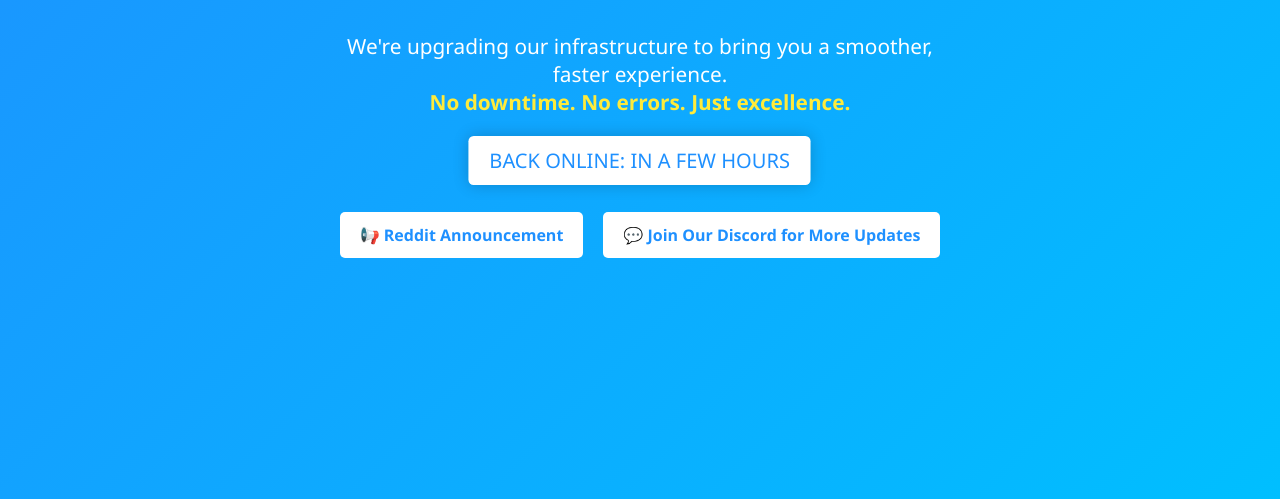
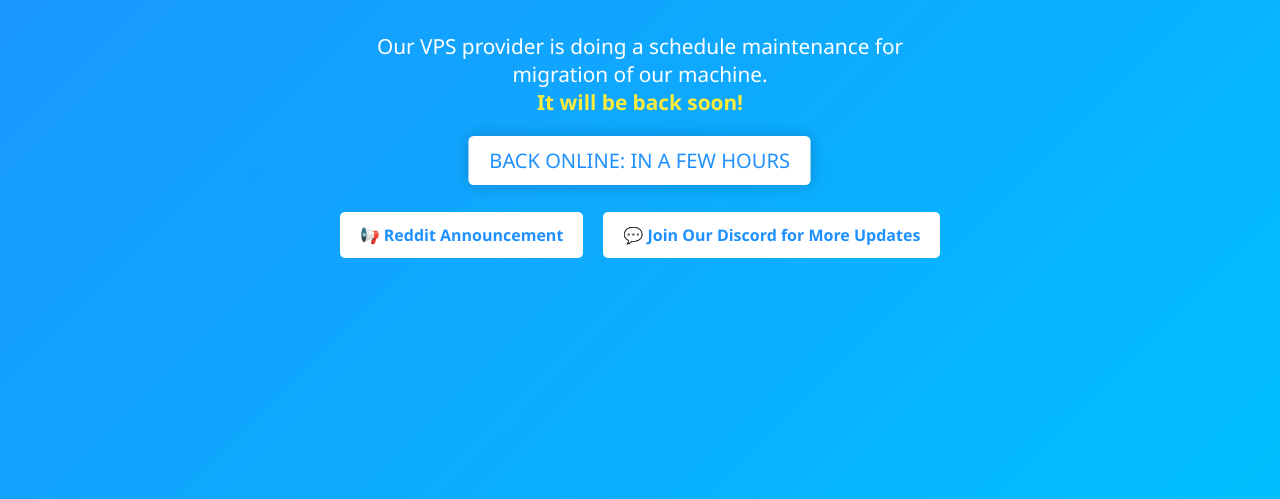
Before and after one commit to NovatraX/Downtime, a plain HTML site: page index.html in a window 1280 px wide. Shown: the part 341-840 px from the top of the page. Drawn offline with Linux system fonts and the light colour scheme.

Commit message:
Updated downtime reason

```diff
--- a/index.html
+++ b/index.html
@@ -86,8 +86,8 @@
 <body>
   <h1>🚧 Scheduled Maintenance in Progress 🚧</h1>
   <p>
-    We're upgrading our infrastructure to bring you a smoother, faster experience.<br />
-    <span class="highlight">No downtime. No errors. Just excellence.</span>
+    Our VPS provider is doing a schedule maintenance for migration of our machine.<br />
+    <span class="highlight">It will be back soon!</span>
   </p>
 
   <div class="coming-back">Back Online: In a few hours</div>
```
